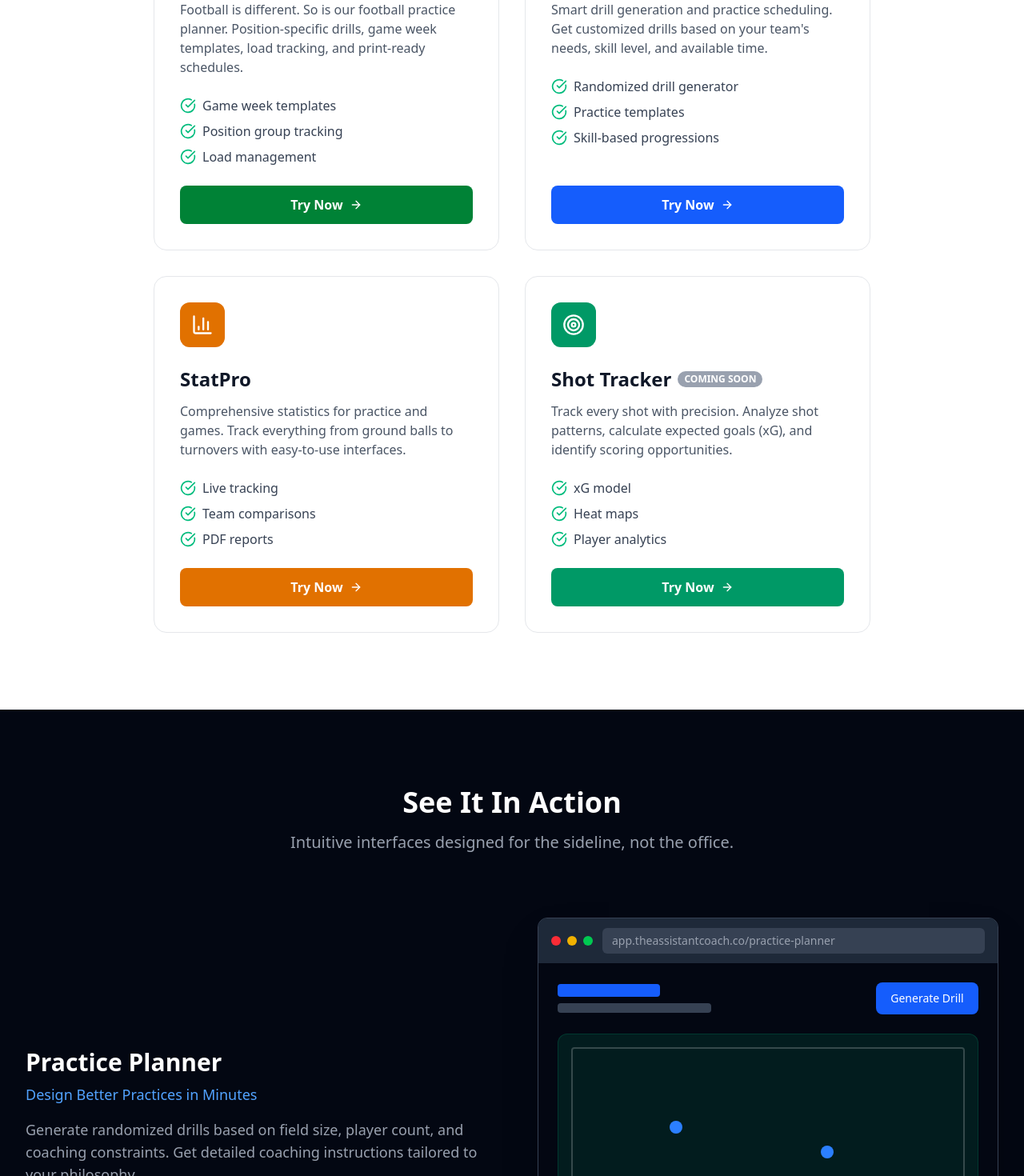
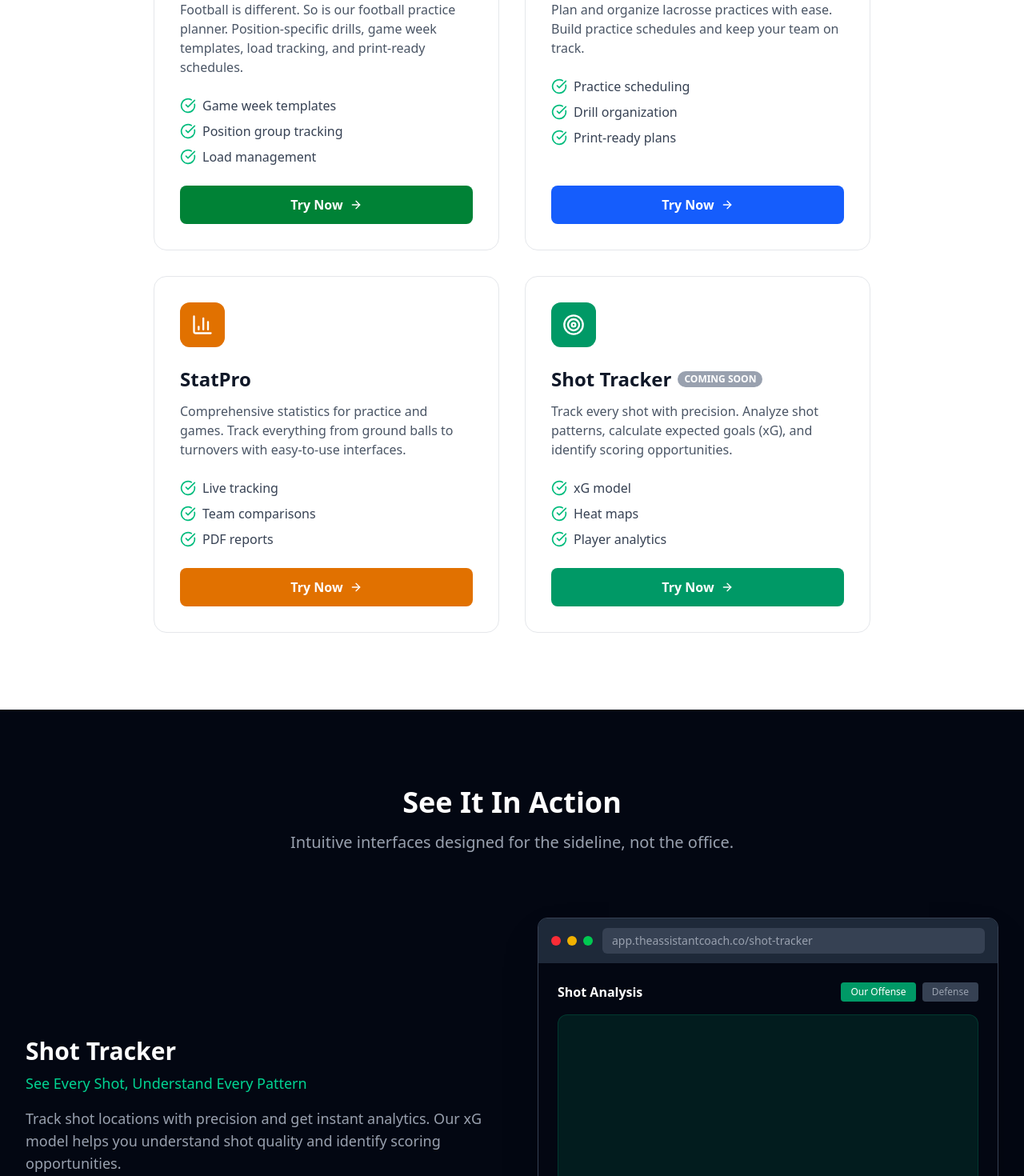
Before and after one commit to andrewshay0245/the-assistant-coach, a Next.js app: page / in a window 1280 px wide. Shown: the part 1100-2570 px from the top of the page at 80% size. Built offline with nearby package versions, Linux system fonts and the light colour scheme.

Commit message:
Remove non-existent drill generator features from Practice Planner

```diff
--- a/src/app/page.tsx
+++ b/src/app/page.tsx
@@ -35,10 +35,10 @@ const products = [
   },
   {
     name: 'Practice Planner',
-    description: 'Smart drill generation and practice scheduling. Get customized drills based on your team\'s needs, skill level, and available time.',
+    description: 'Plan and organize lacrosse practices with ease. Build practice schedules and keep your team on track.',
     icon: Clipboard,
     color: 'bg-blue-600',
-    features: ['Randomized drill generator', 'Practice templates', 'Skill-based progressions'],
+    features: ['Practice scheduling', 'Drill organization', 'Print-ready plans'],
     href: 'https://planner.theassistantcoach.co',
     status: 'live',
   },
@@ -63,14 +63,6 @@ const products = [
 ];
 
 const productShowcase = [
-  {
-    name: 'Practice Planner',
-    tagline: 'Design Better Practices in Minutes',
-    description: 'Generate randomized drills based on field size, player count, and coaching constraints. Get detailed coaching instructions tailored to your philosophy.',
-    features: ['Randomized drill generation', 'Customizable constraints', 'Detailed coaching instructions', 'Multiple field configurations'],
-    mockup: PracticePlannerMockup,
-    color: 'blue',
-  },
   {
     name: 'Shot Tracker',
     tagline: 'See Every Shot, Understand Every Pattern',
```
